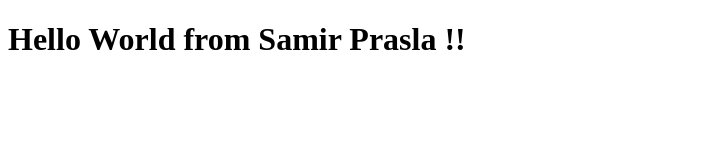
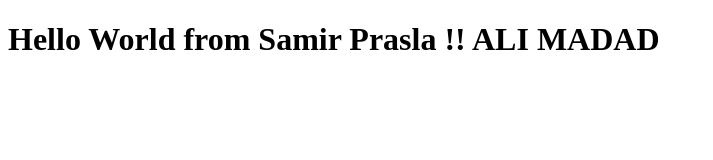
Before and after one commit to samirprasla/Sample2020, a plain HTML site: page index.html in a window 1280 px wide. Shown: the whole page, without its empty margins (0-713 px from the left). Drawn offline with Linux system fonts and the light colour scheme.

Commit message:
Changes Test

```diff
--- a/index.html
+++ b/index.html
@@ -6,7 +6,7 @@
     <title>Document</title>
 </head>
 <body>
-  <h1>Hello World from Samir Prasla !!</h1>
+  <h1>Hello World from Samir Prasla !! ALI MADAD</h1>
 
 
 
```
